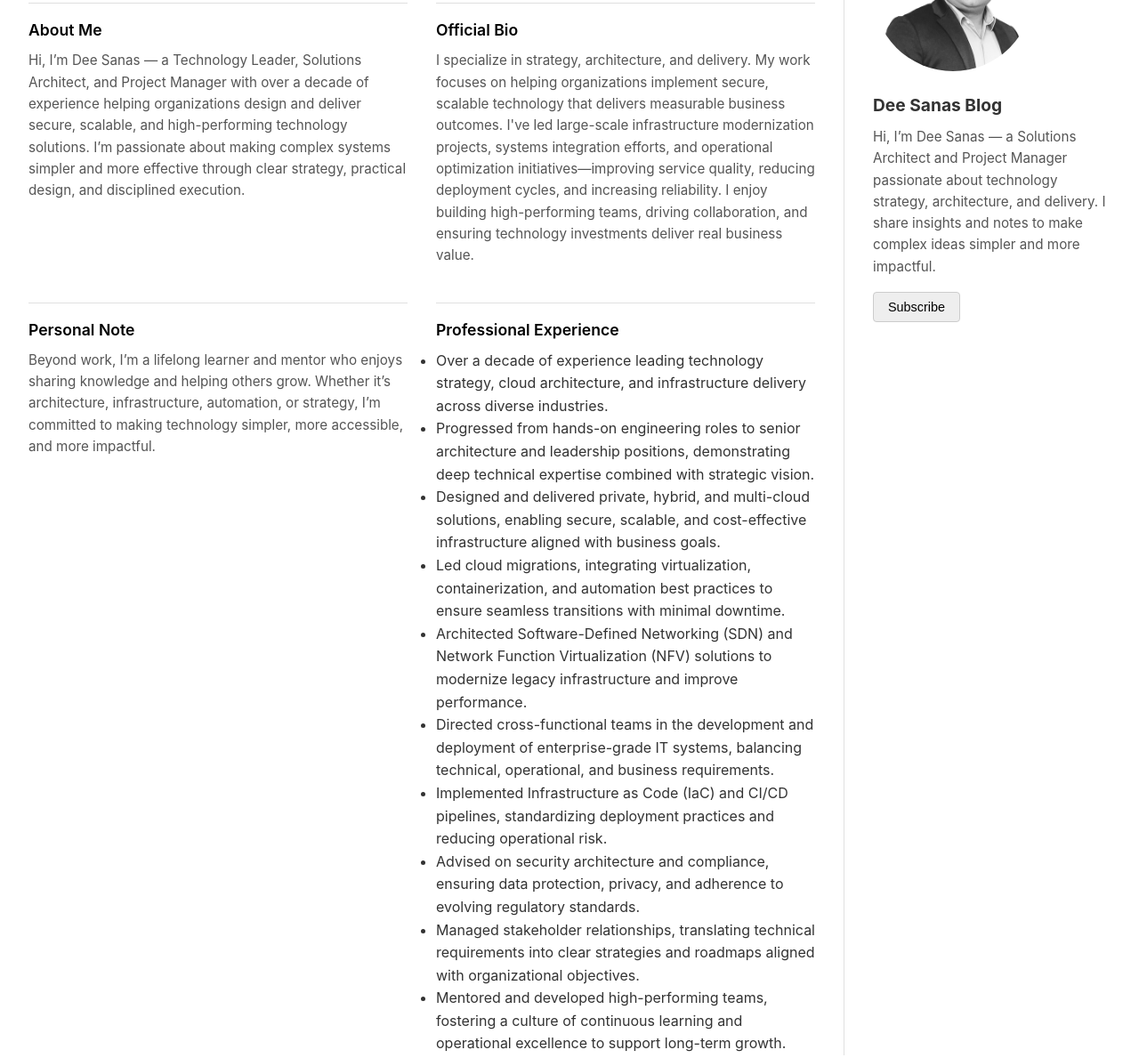
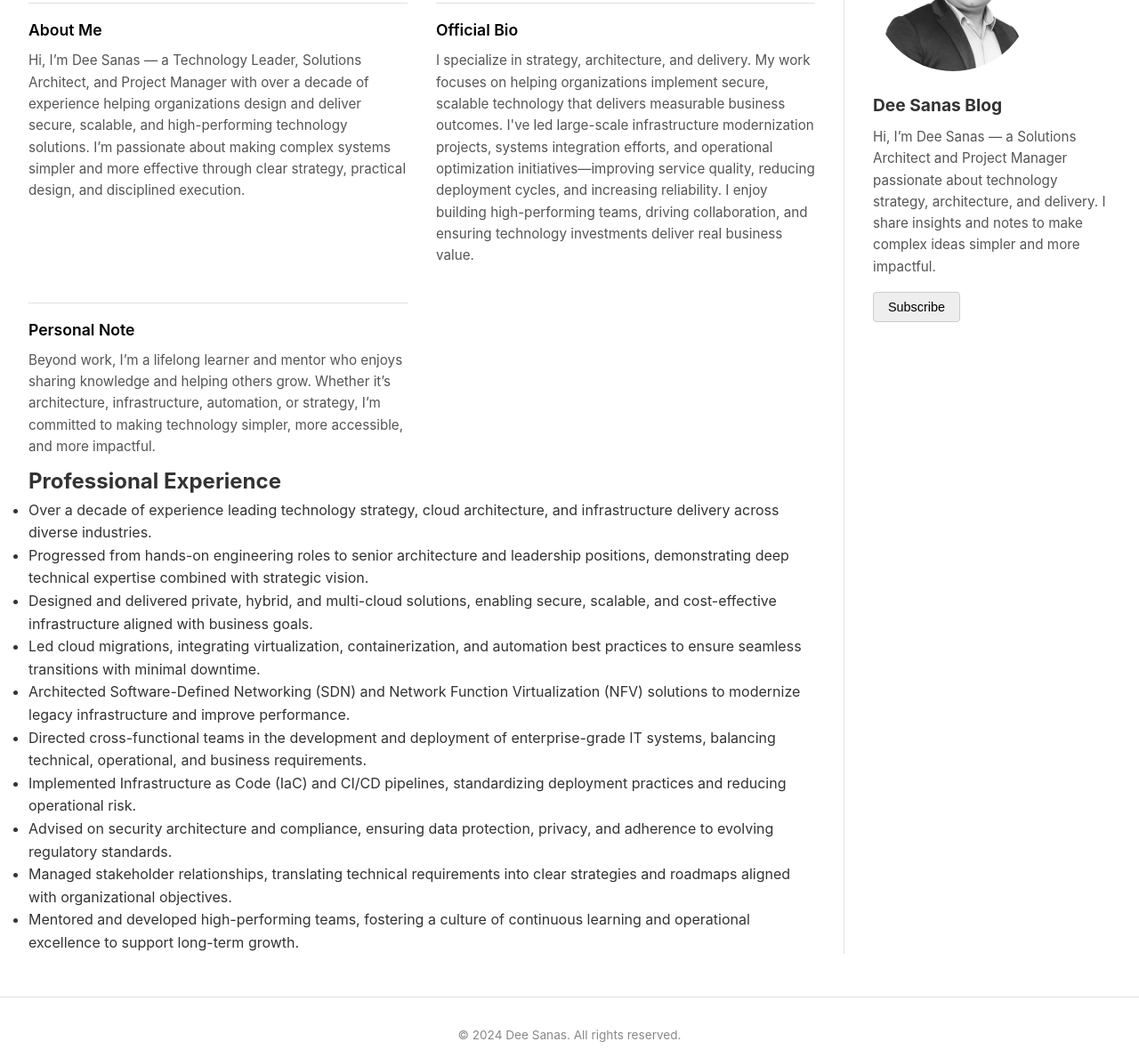
Before and after one commit to DeeSanas/deesanas.github.io, a plain HTML site: page about.html in a window 1280 px wide. Shown: the part 191-1380 px from the top of the page at 89% size. Drawn offline with Linux system fonts and the light colour scheme.

Commit message:
Update about.html

```diff
--- a/about.html
+++ b/about.html
@@ -36,7 +36,10 @@
           <h2>Personal Note</h2>
           <p>Beyond work, I’m a lifelong learner and mentor who enjoys sharing knowledge and helping others grow. Whether it’s architecture, infrastructure, automation, or strategy, I’m committed to making technology simpler, more accessible, and more impactful.</p>
         </div>
-        <div class="post-card">
+      </div>
+
+      <!-- Professional Experience as its own full-width section -->
+      <div class="professional-experience">
         <h2>Professional Experience</h2>
         <ul>
           <li>Over a decade of experience leading technology strategy, cloud architecture, and infrastructure delivery across diverse industries.</li>
@@ -50,7 +53,6 @@
           <li>Managed stakeholder relationships, translating technical requirements into clear strategies and roadmaps aligned with organizational objectives.</li>
           <li>Mentored and developed high-performing teams, fostering a culture of continuous learning and operational excellence to support long-term growth.</li>
         </ul>
-        </div>
       </div>
     </section>
 
```
Lines whose indentation alone changed are shown as unchanged.
